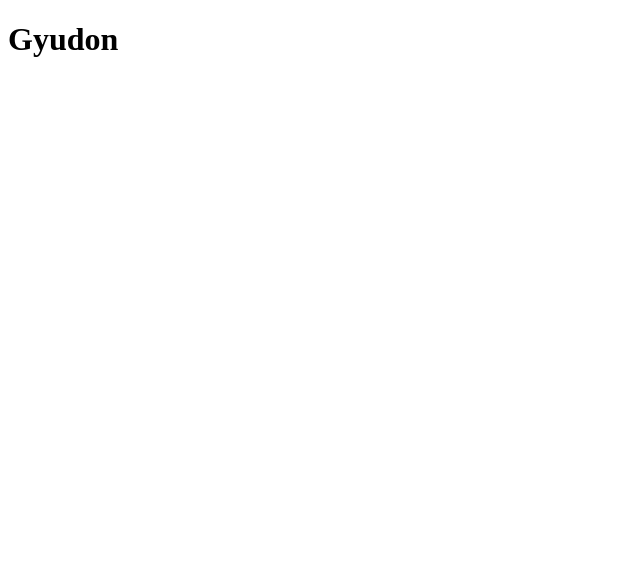
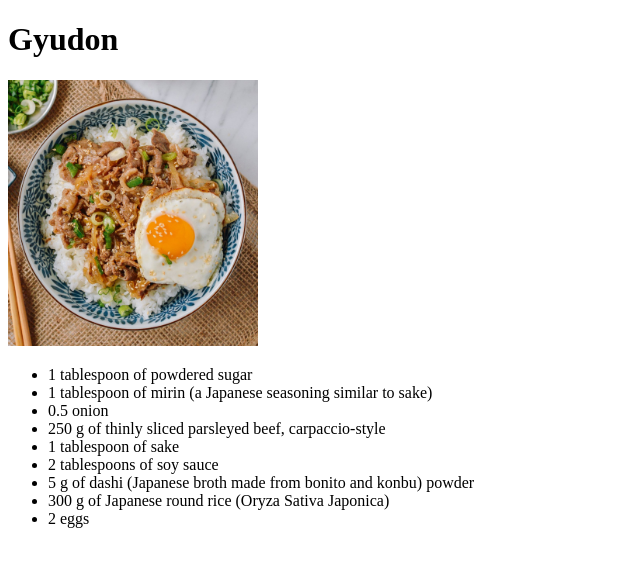
Before and after one commit to malikbarbier7/odin-recipes, a plain HTML site: page recipes/gyudon.html in a window 1280 px wide. Shown: the whole page, without its empty margins (0-640 px from the left). Drawn offline with Linux system fonts and the light colour scheme.

Commit message:
Added img folden and guydon recipe is now finished

```diff
--- a/recipes/gyudon.html
+++ b/recipes/gyudon.html
@@ -6,5 +6,17 @@
 </head>
 <body>
     <h1>Gyudon</h1>
+    <img src="../img/gyudon.jpeg" width="250">
+    <ul>
+        <li>1 tablespoon of powdered sugar</li>
+        <li>1 tablespoon of mirin (a Japanese seasoning similar to sake)</li>
+        <li>0.5 onion</li>
+        <li>250 g of thinly sliced parsleyed beef, carpaccio-style</li>
+        <li>1 tablespoon of sake</li>
+        <li>2 tablespoons of soy sauce</li>
+        <li>5 g of dashi (Japanese broth made from bonito and konbu) powder</li>
+        <li>300 g of Japanese round rice (Oryza Sativa Japonica)</li>
+        <li>2 eggs</li>
+    </ul>
 </body>
 </html>
```
Also changed, not shown: img/gyudon.jpeg (added).
